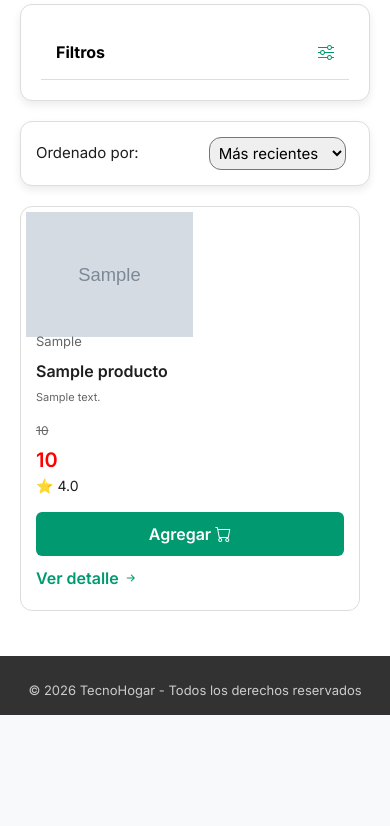
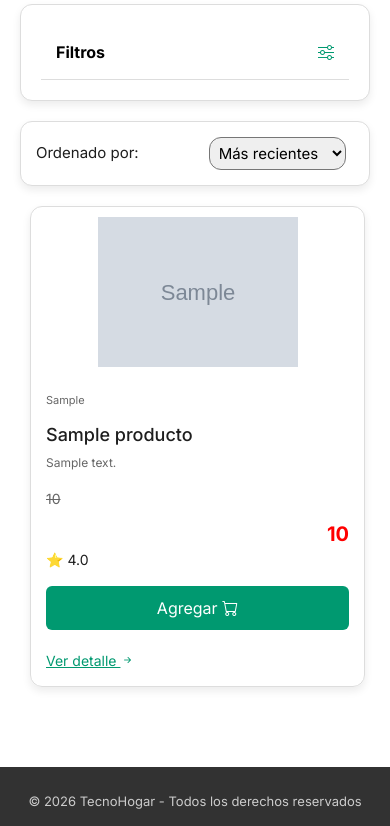
Before and after one commit to riverasteven-code/Tecno-Hogar, a Django app: page /categorias/ in a window 390 px wide. Shown: the part 239-1065 px from the top of the page. Before the commit the page ends 954 px from the top, so only its background shows below. Run offline with Django 5.2, Linux system fonts and the light colour scheme; tables that the repository leaves empty hold one stand-in row (values such as "Sample post"); grey boxes marked "Sample" are stand-in pictures.

Commit message:
responsive movil T_part1

```diff
--- a/static/css/style_categorias.css
+++ b/static/css/style_categorias.css
@@ -138,174 +138,140 @@
 /* ===============================  CATEGORIAS CARD =============================== */
 .main-category-card {
     display: flex;
-    gap: 20px;
+    justify-content: center;
+    gap: 10px;
     flex-wrap: wrap;
+    margin-top: 20px;
+    cursor: pointer;
 }
 
-.category-card{
-    margin-top: 20px;
-    background-color: white;
+.category-link {
+  display: block;          /* que se comporte como un div */
+  text-decoration: none;   /* quita subrayado */
+  color: inherit;          /* hereda el color del texto */
+}
+
+
+.category-card {
+    width: calc(24% - 15px); /* 4 por fila */
     border: 1px solid #ddd;
     border-radius: 12px;
-    height: 100%;
-    width: calc(25% - 15px);
+    display: flex;
+    flex-direction: column;
+    align-items: center;
+    box-shadow: 0 4px 8px rgba(0,0,0,0.08);
+    margin-bottom: 20px;
 }
 
 .category-img {
-    height: 130px;
+    margin: 10px;
+    height: 140px;
     object-fit: contain;
-    padding: 5px 5px 0px 5px;
 }
 
 .card-body {
-    text-align: left;
+    display: flex;
+    flex-direction: column;
+    justify-content: space-between;
+    width: 100%;
 }
 
 .category-brand {
     color: #666;
-    font-size: 13px;
-    margin-top: -20px;
+    font-size: 12px;
 }
 
 .category-name {
-    font-size: 16px;
-    font-weight: 600;
-    margin-top: -5px;
+    font-size: 17px;
 }
 
 .category-specs {
-    font-size: 11px;
+    font-size: 12px;
     color: #666;
-    /*margin-top: -5px;*/
 }
 
 .category-price-list {
     display: flex;
-    list-style: none;
     padding: 0;
     margin: 0;
-    gap:  30px;
+    list-style: none;
+    justify-content: space-between;
 }
 
 .category-old-price {
-    text-decoration: line-through;
     color: #666;
     font-size: 12px;
+    text-decoration: line-through;
 }
 
 .category-new-price {
     color: red;
-    /*font-size: 15px;*/
-    font-weight: 600;
-}
-
-.category-rating {
-    font-size: 14px;
+    text-align: right;
+    font-weight: 700;
+    font-size: 20px;
 }
 
 .category-buttons {
     display: flex;
-    justify-content: space-between;
+    flex-direction: column;
 }
 
 .category-cart-btn {
     background-color: #009970;
+    width: 100%;
     border: none;
-    width: 55%;
-    font-size: 12px;
-    font-weight: 600;
+    padding: 10px;
 }
 
 .category-cart-btn:hover {
-    background-color: #047b5b;
+    background-color: #078664;
 }
 
 .category-detail-link {
-    font-size: 13px;
-    text-decoration: none;
+    margin-top: 10px;
     color: #009970;
-    font-weight: 600;
-    margin-bottom: 5px;
+    font-size: 14px;
 }
 
-.category-detail-link:hover {
-    text-decoration: underline;
-}
+/* ================================== ( Movil ) ===================================== */
+@media (max-width: 768px) {
 
-/* ===============================  CATEGORIAS CARD (Movil) =============================== */
-@media (max-width: 991px) {
     .main-category-card {
-        gap: 15px;
+        gap: 5px;
     }
     .category-card {
-        width: calc(33% - 10px); /* 2 cards por fila en tablet vertical */
+        width: calc(100% - 15px);
+        min-width: 0;
     }
-     .category-buttons {
-        display: flex;
-        flex-direction: column;
+    .category-img {
+        height: 150px;
+        object-fit: contain;
     }
-    .category-cart-btn {
-        width: 100%;
-        padding: 10px;
-        font-size: 16px;
-        margin-bottom: 10px;
+    .category-brand {
+        font-size: 11px;
     }
-    .category-detail-link {
-        font-size: 16px;
-    }
-}
-
-@media (max-width:768px) {
-    .category-card {
-        width: calc(100% - 10px);
-        margin-bottom: -15px;
-    }
-    .category-img  {
-        height: 130px;
-        object-fit: contain;
-        padding: 5px 5px 0px 5px;
+    .category-name {
+        font-size: 18px;
     }
     .category-price-list {
         display: flex;
         flex-direction: column;
     }
+    .category-old-price {
+        color: #666;
+        font-size: 14px;
+        text-decoration: line-through;
+    }
     .category-new-price {
-        margin-top: -25px;
         font-size: 20px;
+        margin-top: 10px;
     }
-    .category-buttons {
-        display: flex;
-        flex-direction: column;
+    .category-rating {
+        font-size: 14px;
     }
     .category-cart-btn {
         width: 100%;
         padding: 10px;
-        font-size: 16px;
         margin-bottom: 10px;
     }
 }
-
-/* ===============================  CATEGORIAS CARD (Tablet) =============================== */
-@media (min-width: 992px) {
-    #filtrosCategorias {
-        display: block;
-    }
-    .category-price-list {
-        display: flex;
-        flex-direction: column;
-    }
-    .category-new-price {
-        margin-top: -25px;
-        font-size: 20px;
-    }
-    .category-buttons {
-        display: flex;
-        flex-direction: column;
-    }
-    .category-cart-btn {
-        width: 100%;
-        padding: 10px;
-        font-size: 16px;
-        margin-bottom: 10px;
-    }
-}
--- a/static/css/style_login.css
+++ b/static/css/style_login.css
@@ -142,9 +142,23 @@
     .login-img {
         display: none;
     }
+    .container-l {
+        margin-top: 40px;
+        width: 90%;
+    }
+    .login-subtitle {
+        font-size: 12px;
+    }
+    .login-correo input,
+    .login-password input {
+        width: 100%;
+    }
+    .login-box,
+    .login-box p  {
+        padding: 8px 0 8px 0;
+    }
+    .login-btn p{
+        font-size: 13px;
+    }
 
-    .login-page {
-        padding: 80px 20px 20px 20px;
-        height: 92vh;
-    }
 }
--- a/static/css/style_register.css
+++ b/static/css/style_register.css
@@ -45,14 +45,6 @@
     margin-bottom: 5px;
     font-size: 13px ;
 }
-/*
-.register-nombre input, .register-correo input,
-.register-celular input, .register-password input {
-    padding: 10px;
-    border: 1px solid #ddd;
-    border-radius: 12px;
-    width: 400px;
-}*/
 
 .register-box {
     display: flex;
@@ -154,9 +146,28 @@
     .register-img {
         display: none;
     }
-
-    .register-page {
-        padding: 25px 20px 20px 20px;
-        height: 92vh;
+    .container-r {
+        margin-top: 40px;
+    }
+    .register-container {
+        width: 90%;
+    }
+    .register-subtitle {
+        font-size: 12px;
+    }
+    .register-nombre input,
+    .register-correo input,
+    .login-password input {
+        width: 100%;
+    }
+    .register-box {
+        font-size: 12px;
+    }
+    .register-btn p {
+        font-size: 12px;
+    }
+    .btn-1,
+    .btn-google {
+        width: 100%;
     }
 }
--- a/store/templates/store/base.html
+++ b/store/templates/store/base.html
@@ -20,11 +20,11 @@
     <!--Estilos CSS-->
     <link rel="stylesheet" href="{% static 'css/style.css' %}?v=10">
     <link rel="stylesheet" href="{% static 'css/style_home.css' %}?v=10">
-    <link rel="stylesheet" href="{% static 'css/style_product.css' %}?v=10">
-    <link rel="stylesheet" href="{% static 'css/style_car.css' %}?v=10">
-    <link rel="stylesheet" href="{% static 'css/style_login.css' %}?v=10">
-    <link rel="stylesheet" href="{% static 'css/style_register.css' %}?v=10">
-    <link rel="stylesheet" href="{% static 'css/style_categorias.css' %}?v=10">
+    <link rel="stylesheet" href="{% static 'css/style_product.css' %}?v=11">
+    <link rel="stylesheet" href="{% static 'css/style_car.css' %}?v=11">
+    <link rel="stylesheet" href="{% static 'css/style_login.css' %}?v=11">
+    <link rel="stylesheet" href="{% static 'css/style_register.css' %}?v=11">
+    <link rel="stylesheet" href="{% static 'css/style_categorias.css' %}?v=30">
 
 </head>
 
--- a/store/templates/store/categorias.html
+++ b/store/templates/store/categorias.html
@@ -229,6 +229,7 @@
 
                 <section class="main-category-card">
                     {% for producto in productos %}
+                    <a href="{{ producto.get_absolute_url }}" class="category-link">
                         <div class="category-card">
                             {% if producto.imagen %}
                                 <img src="{{ producto.imagen.url }}" class="category-img" alt="">
@@ -248,6 +249,7 @@
                                 </div>
                                 </div>
                         </div>
+                    </a>
                     {% endfor %}
                 </section>
 
```
Also changed, not shown: static/css/style_car.css (+12 -38 lines), static/css/style_home.css (+69 -33 lines), static/css/style_product.css (+36 -87 lines), store/templates/store/car.html (+4 -44 lines), store/templates/store/product.html (+1 -9 lines), media/productos/HP-15-fd0005la.png (added), media/productos/Samsung-Galaxy-Book4.png (added).
